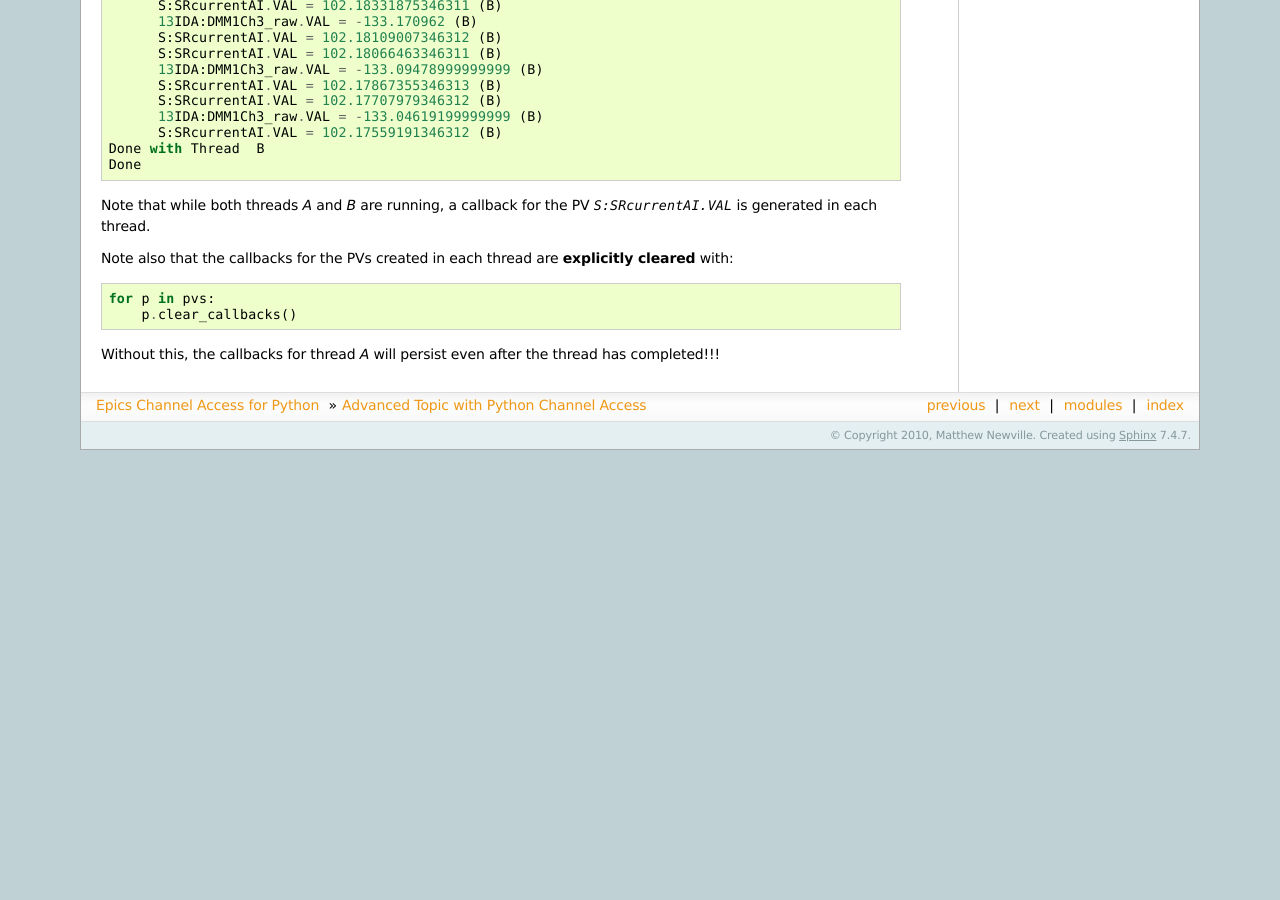
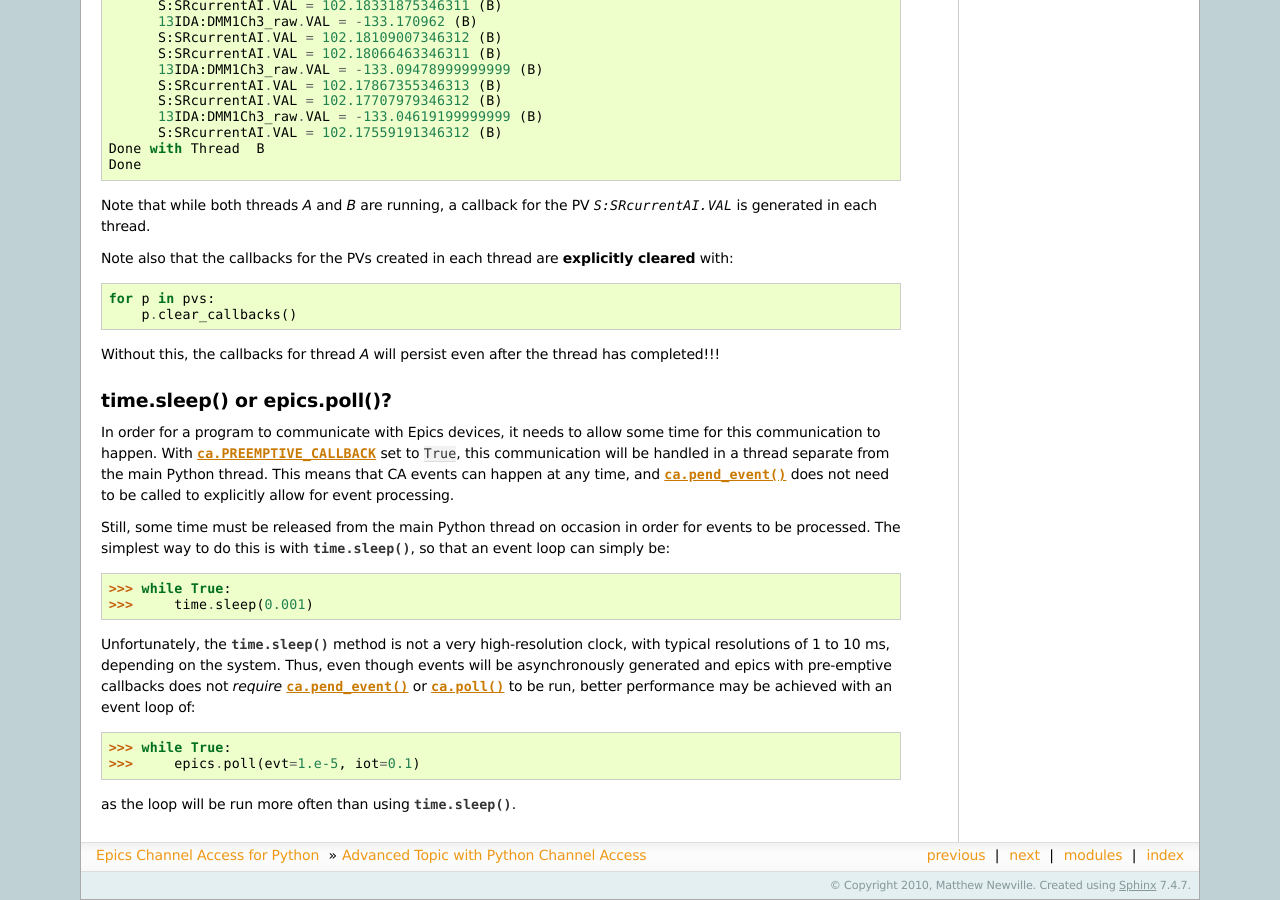
Before and after one commit to pyepics/pyepics, a Sphinx documentation site: the page built from doc/advanced.rst, in a window 1280 px wide and 900 px high, scrolled down 4076 px. Built offline with Sphinx 7.4.7, drawn with Linux system fonts in a browser that asks for light colours; formulas are drawn with MathJax 3; the version number is read from the project's files by our own code; before the commit the page ends 4526 px from its top, so only the background shows below that; some of the changed text lies outside the part shown.

Commit message:
more changes to docs, more uniform use of epics.poll() v time.sleep()

```diff
--- a/doc/advanced.rst
+++ b/doc/advanced.rst
@@ -156,7 +156,7 @@ way.
 
 
 Using Python Threads
-======================
+=========================
 
 An important feature of the epics python package is that it can be used
 with Python threads.  This section of the document focuses on using Python
@@ -269,3 +269,35 @@ Note also that the callbacks for the PVs created in each thread are
 
 Without this, the callbacks for thread *A*  will persist even after the
 thread has completed!!!
+
+
+.. _advanced-sleep-label:
+
+time.sleep() or epics.poll()?
+================================
+
+In order for a program to communicate with Epics devices, it needs to allow
+some time for this communication to happen.   With
+:data:`ca.PREEMPTIVE_CALLBACK` set to  ``True``, this communication  will
+be handled in a thread separate from the main Python thread.  This means
+that CA events can happen at any time, and :meth:`ca.pend_event` does not
+need to be called to explicitly allow for event processing.
+
+Still, some time must be released from the main Python thread on occasion
+in order for events to be processed.  The simplest way to do this is with
+:meth:`time.sleep`, so that an event loop can simply be::
+
+    >>> while True:
+    >>>     time.sleep(0.001)
+
+Unfortunately, the :meth:`time.sleep` method is not a very high-resolution
+clock, with typical resolutions of 1 to 10 ms, depending on the system.
+Thus, even though events will be asynchronously generated and epics with
+pre-emptive callbacks does not *require* :meth:`ca.pend_event` or
+:meth:`ca.poll` to be run, better performance may be achieved with an event
+loop of::
+
+    >>> while True:
+    >>>     epics.poll(evt=1.e-5, iot=0.1)
+
+as the loop will be run more often than using :meth:`time.sleep`.
--- a/doc/devices.rst
+++ b/doc/devices.rst
@@ -96,7 +96,7 @@ Motor.  Typically, the user just wants to move the motor by setting its
 drive position, but a fully enabled Motor should allow the use to change
 and read many of the Motor parameters.
 
-The :class:`Motor` class helps the user create and use Epics motors.
+The  :class:`Motor` class helps the user create and use Epics motors.
 A simple example use would be::
 
     import epics
```
Also changed, not shown: other parts of doc/devices.rst (+1 -1 lines), doc/ca.rst (+6 -8 lines), doc/pv.rst (+5 -7 lines), lib/__init__.py (+4 -4 lines), 3 other files.
